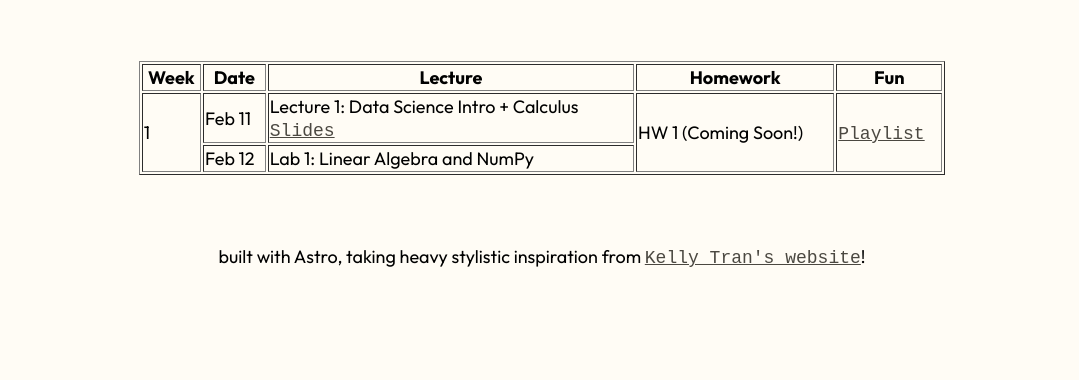
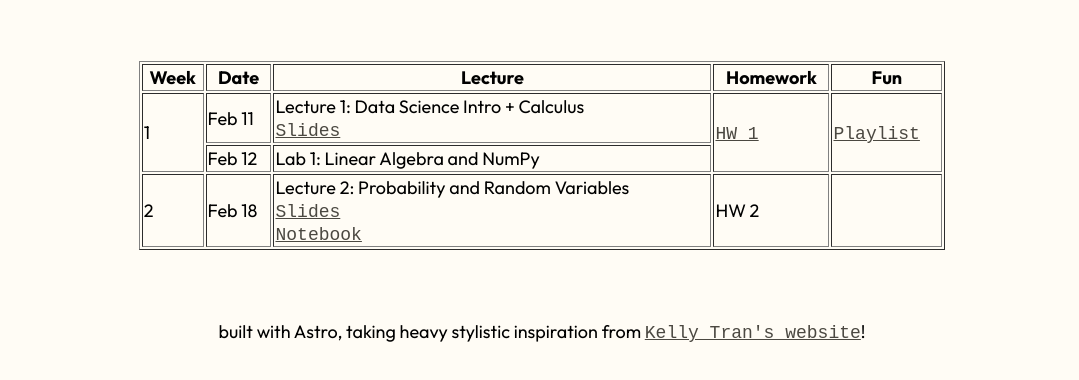
Before and after one commit to BlueFlame202/saas-ed-sp25, an Astro site: page /calendar in a window 1280 px wide. Shown: the part 88-468 px from the top of the page, without its empty margins (106-1185 px from the left). Built offline with nearby package versions, Linux system fonts and the light colour scheme; Astro itself is replaced by a stand-in of ours.

Commit message:
adding homework 1 and updating calendar

```diff
--- a/src/pages/calendar.astro
+++ b/src/pages/calendar.astro
@@ -25,12 +25,21 @@ import Footer from '../components/Footer.astro'
 					<td>Feb 11</td>
 					<td>Lecture 1: Data Science Intro + Calculus<br/>
 					<a href="https://docs.google.com/presentation/d/1oAh7GL7_W9ekIZSCu53XYsYzFWP2KQpGKx_gnlVwu64/edit?usp=sharing">Slides</a></td>
-					<td rowspan="2">HW 1 (Coming Soon!)</td>
+					<td rowspan="2"><a href="/hw1.zip">HW 1</a></td>
 					<td rowspan="2"><a href="https://open.spotify.com/playlist/1dkapnRFuGcz43iNGrQAGy?si=8674dec1c2e04343">Playlist</a></td>
 				</tr>
 				<tr>
 					<td>Feb 12</td>
 					<td>Lab 1: Linear Algebra and NumPy</td>
+				</tr>
+				<tr>
+					<td>2</td>
+					<td>Feb 18</td>
+					<td>Lecture 2: Probability and Random Variables<br/>
+					<a href="https://docs.google.com/presentation/d/1r3i4z0j89AYJ5_GsKUJ23xhOuMc55PT9rHvobB34JNg/edit#slide=id.g337155fa6fe_1_85">Slides</a><br/>
+					<a href="https://colab.research.google.com/drive/1syCsLziErDs8uYXHHVuu_X0dl0cCSrGq#scrollTo=iicZByLek1RM">Notebook</a></td>
+					<td rowspan="2">HW 2</td>
+					<td rowspan="2"></td>
 				</tr>
 			</tbody>
 		</table>
```
